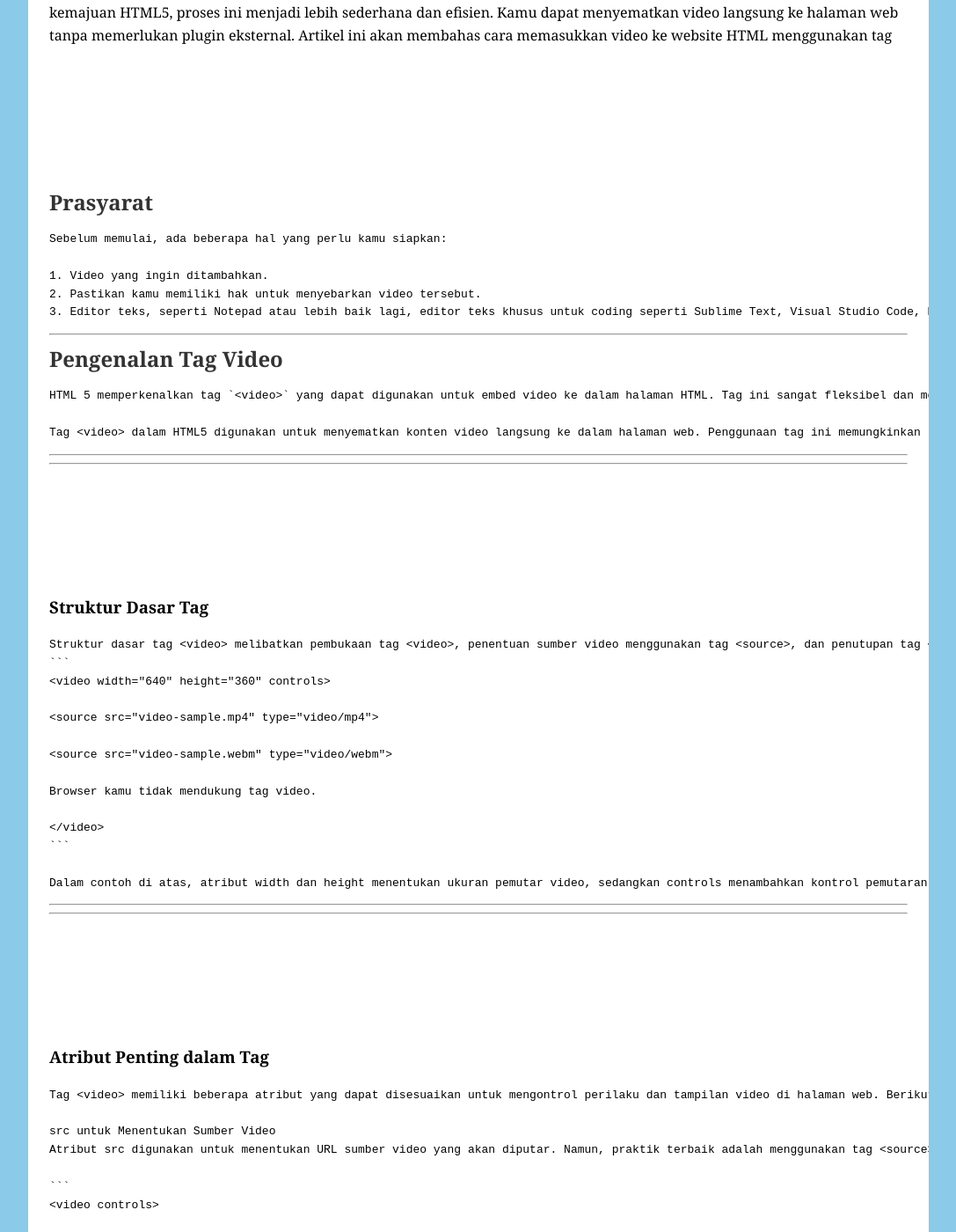
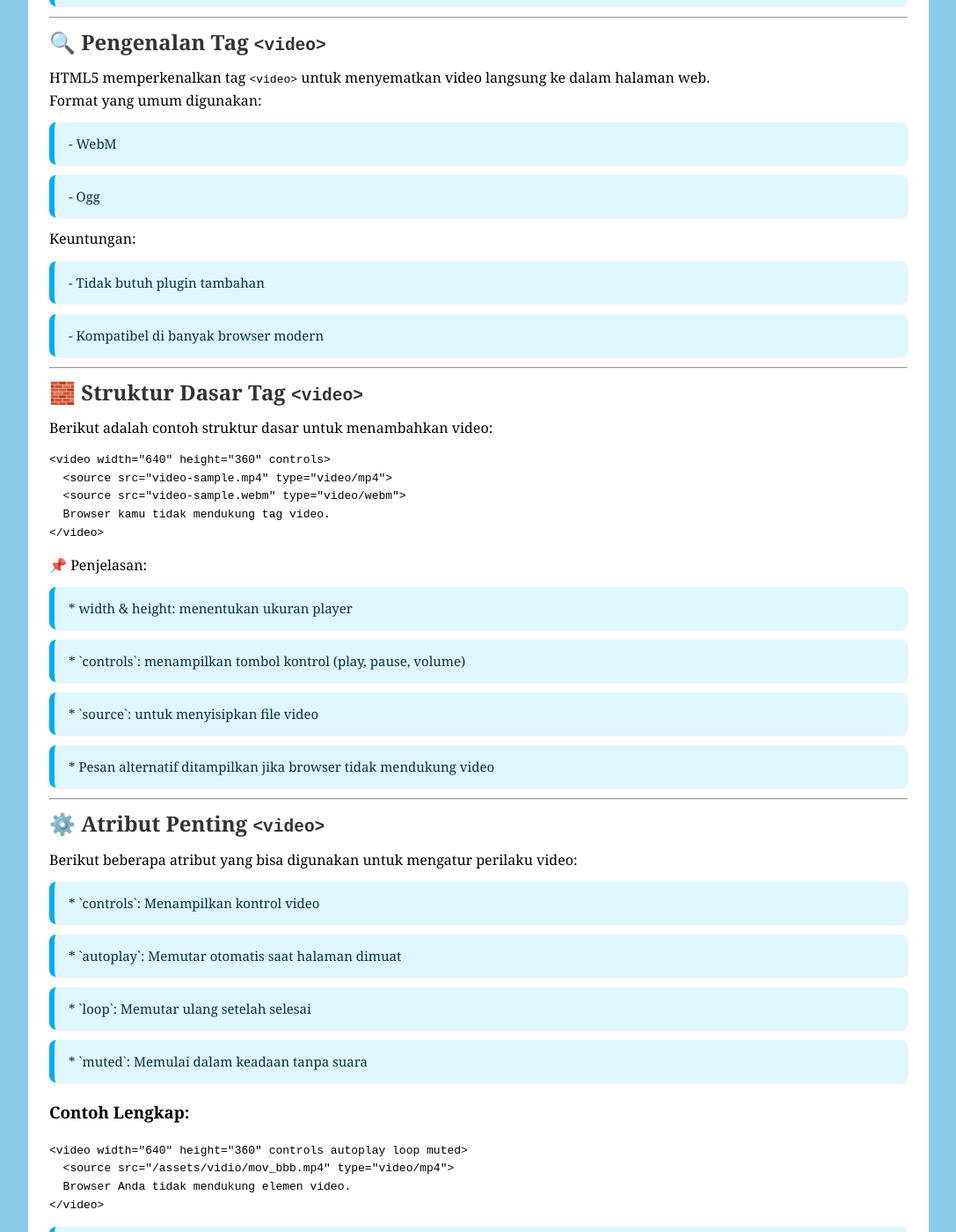
Before and after one commit to nursitaaa/nursitaaa.github.io, a Jekyll site: the page built from _posts/2025-05-03-Menambahkan-Vidio-diHTML.md, in a window 1280 px wide and 1400 px high, scrolled down 912 px. Shown: the whole window at 88% size, without its empty margins (96-1183 px from the left). Built offline with Jekyll 4.4.1, drawn with Linux system fonts in a browser that asks for light colours; some of the changed text lies outside the part shown.

Commit message:
update blog

`````diff
--- a/_posts/2025-05-03-Menambahkan-Vidio-diHTML.md
+++ b/_posts/2025-05-03-Menambahkan-Vidio-diHTML.md
@@ -1,173 +1,174 @@
 ---
 layout: post
-title: "Menambahkan Vidio di HTML"
+title: "Menambahkan Video di HTML"
 ---
 
-Berikut adalah penjelasan tentang cara Menambahkan Vidio di HTML.
-
-<video width="640" height="360" controls>
-  <source src="\nursitaaa\assets\vidio\mov_bbb.mp4" type="video/mp4">
-  Browser Anda tidak mendukung elemen video.
-</video>
+Berikut adalah materi lengkap tentang **Menambahkan Vidio di HTML** :
 
 
-Menambahkan video ke dalam website HTML dapat meningkatkan interaktivitas dan daya tarik bagi pengunjung. Dengan kemajuan HTML5, proses ini menjadi lebih sederhana dan efisien. Kamu dapat menyematkan video langsung ke halaman web tanpa memerlukan plugin eksternal. Artikel ini akan membahas cara memasukkan video ke website HTML menggunakan tag <video>, termasuk struktur dasar dan atribut penting yang perlu diperhatikan.
+# 🎬 Menambahkan Video di HTML
 
-## Prasyarat
+Menambahkan video ke dalam website HTML dapat meningkatkan **interaktivitas dan daya tarik pengguna**. Dengan adanya HTML5, kini kamu dapat menyematkan video langsung ke halaman web **tanpa plugin tambahan**.
 
-    Sebelum memulai, ada beberapa hal yang perlu kamu siapkan:
-
-    1. Video yang ingin ditambahkan.
-    2. Pastikan kamu memiliki hak untuk menyebarkan video tersebut.
-    3. Editor teks, seperti Notepad atau lebih baik lagi, editor teks khusus untuk coding seperti Sublime Text, Visual Studio Code, Notepad++, dll.
-
+Artikel ini akan membahas cara menggunakan tag `<video>`, atribut penting, dan praktik terbaik dalam menyisipkan video.
 
 ---
 
-## Pengenalan Tag Video
+## 📌 Prasyarat
 
-    HTML 5 memperkenalkan tag `<video>` yang dapat digunakan untuk embed video ke dalam halaman HTML. Tag ini sangat fleksibel dan mendukung berbagai format video, termasuk MP4, WebM, dan Ogg.
-
-    Tag <video> dalam HTML5 digunakan untuk menyematkan konten video langsung ke dalam halaman web. Penggunaan tag ini memungkinkan kamu menampilkan video tanpa memerlukan plugin tambahan, sehingga kompatibilitas dan aksesibilitas situs meningkat. Sebelum menambahkan video, pastikan format file video yang digunakan didukung oleh browser, seperti MP4, WebM, atau OGG.
+Sebelum mulai, pastikan kamu sudah memiliki:
+<div class="bubble">
+1. File video yang ingin ditampilkan
+</div>
+<div class="bubble">
+2. Hak atau izin untuk menggunakan video tersebut
+</div>
+<div class="bubble">
+3. Editor teks seperti VS Code, Sublime Text, atau Notepad++
+</div>
 
 ---
+
+## 🔍 Pengenalan Tag `<video>`
+
+HTML5 memperkenalkan tag `<video>` untuk menyematkan video langsung ke dalam halaman web.
+
+Format yang umum digunakan:
+<div class="bubble">
+- WebM
+</div>
+<div class="bubble">
+- Ogg
+</div>
+
+Keuntungan:
+<div class="bubble">
+- Tidak butuh plugin tambahan
+</div>
+<div class="bubble">
+- Kompatibel di banyak browser modern
+</div>
+
 ---
 
-### Struktur Dasar Tag <video>
+## 🧱 Struktur Dasar Tag `<video>`
 
-    Struktur dasar tag <video> melibatkan pembukaan tag <video>, penentuan sumber video menggunakan tag <source>, dan penutupan tag </video>. Berikut contoh sederhana:
-    ```
-    <video width="640" height="360" controls>
+Berikut adalah contoh struktur dasar untuk menambahkan video:
 
-    <source src="video-sample.mp4" type="video/mp4">
+```
+<video width="640" height="360" controls>
+  <source src="video-sample.mp4" type="video/mp4">
+  <source src="video-sample.webm" type="video/webm">
+  Browser kamu tidak mendukung tag video.
+</video>
+```
 
-    <source src="video-sample.webm" type="video/webm">
-
-    Browser kamu tidak mendukung tag video.
-
-    </video>
-    ```
-
-    Dalam contoh di atas, atribut width dan height menentukan ukuran pemutar video, sedangkan controls menambahkan kontrol pemutaran seperti play, pause, dan volume. Tag <source> digunakan untuk menentukan sumber video dengan atribut src sebagai lokasi file dan type sebagai format file. Menambahkan beberapa tag <source> dengan format berbeda memastikan kompatibilitas dengan berbagai browser.
-
+📌 Penjelasan:
+<div class="bubble">
+* width & height: menentukan ukuran player
+</div>
+<div class="bubble">
+* `controls`: menampilkan tombol kontrol (play, pause, volume)
+</div>
+<div class="bubble">
+* `source`: untuk menyisipkan file video
+</div>
+<div class="bubble">
+* Pesan alternatif ditampilkan jika browser tidak mendukung video
+</div>
 
 ---
+
+## ⚙️ Atribut Penting `<video>`
+
+Berikut beberapa atribut yang bisa digunakan untuk mengatur perilaku video:
+<div class="bubble">
+* `controls`: Menampilkan kontrol video
+</div>
+<div class="bubble">
+* `autoplay`: Memutar otomatis saat halaman dimuat
+</div>
+<div class="bubble">
+* `loop`: Memutar ulang setelah selesai
+</div>
+<div class="bubble">
+* `muted`: Memulai dalam keadaan tanpa suara
+</div>
+
+### Contoh Lengkap:
+
+```
+<video width="640" height="360" controls autoplay loop muted>
+  <source src="/assets/vidio/mov_bbb.mp4" type="video/mp4">
+  Browser Anda tidak mendukung elemen video.
+</video>
+```
+<div class="bubble">
+> ⚠️ Catatan: Autoplay hanya bekerja jika video dalam keadaan muted.
+</div>
 ---
 
-### Atribut Penting dalam Tag <video>
-    Tag <video> memiliki beberapa atribut yang dapat disesuaikan untuk mengontrol perilaku dan tampilan video di halaman web. Berikut beberapa atribut penting yang sering digunakan:
+## 🧪 Langkah-Langkah Menambahkan Video
 
-    src untuk Menentukan Sumber Video
-    Atribut src digunakan untuk menentukan URL sumber video yang akan diputar. Namun, praktik terbaik adalah menggunakan tag <source> di dalam tag <video> untuk mendefinisikan sumber video, memungkinkan penambahan beberapa format video untuk kompatibilitas yang lebih baik. Contoh:
+### 1. Siapkan Struktur HTML
 
-    ```
-    <video controls>
+Buat file HTML dan tambahkan tag `<video>` di bagian yang diinginkan.
 
-    <source src="video-sample.mp4" type="video/mp4">
+```
+<video width="640" height="360" controls>
+```
 
-    <source src="video-sample.webm" type="video/webm">
+### 2. Tambahkan Sumber Video
 
-    Browser kamu tidak mendukung tag video.
+Gunakan tag `<source>` untuk menentukan lokasi dan jenis file video:
 
-    </video>
-    ```
-
-    Ketika menambahkan beberapa sumber video dalam format berbeda, browser akan memilih format yang didukungnya, sehingga video dapat diputar dengan baik.
-
----
----
-
-## Cara Menambahkan Video
-
-    Berikut adalah langkah-langkah untuk menambahkan video ke halaman HTML:
-
- 1. Siapkan Tag Video
-
-        Buka editor teks kamu dan buat struktur dasar HTML jika belum ada. Kemudian, tambahkan tag `<video>` ke bagian yang kamu ingin letakkan videonya.
-
-        #### Contoh Dasar
-
-        Gunakan tag `<video>` untuk menyematkan video ke halaman web:
-
-        ```
-        <video width="640" height="360" controls>
-
-        ````
-
----
----
-
-        ### 2. Tambahkan Source Video
-
-        Selanjutnya, tambahkan tag `<source>` di dalam tag `<video>`. Tag ini digunakan untuk menunjukkan lokasi dan jenis file video.
-
-        Misalnya, jika kamu memiliki file video bernama “videoKu.mp4” di folder yang sama dengan file HTML, maka isi tag `<source>` akan menjadi seperti ini:
-
-        ```
-        <source src="\assets\vidio\mov_bbb.mp4" type="video/mp4">
-        Browser Anda tidak mendukung elemen video.
-        </video>
-        ```
----
----
+```
+<source src="/assets/vidio/mov_bbb.mp4" type="video/mp4">
+<source src="/assets/vidio/mov_bbb.webm" type="video/webm">
+```
 
 ### 3. Tambahkan Pesan Alternatif
 
-    Pesan ini akan ditampilkan jika browser yang digunakan pengunjung tidak mendukung tag video. Tambahkan teks ini langsung setelah tag `<source>`.
+Pesan ini akan muncul jika browser tidak mendukung tag `<video>`:
 
-    ```
-    Browser Anda tidak mendukung elemen video.
-    ```
+```
+Browser Anda tidak mendukung elemen video.
+```
+
+### 4. Simpan dan Jalankan
+
+Simpan file HTML dan buka di browser. Video seharusnya sudah tampil dan bisa dijalankan.
 
 ---
+
+## 🧾 Format File yang Didukung
+
+Beberapa format video yang didukung oleh browser:
+<div class="bubble">
+* ✅ **MP4**: Paling umum dan kompatibel
+</div>
+<div class="bubble">
+* ✅ **WebM**: Ukuran kecil, ideal untuk performa
+</div>
+<div class="bubble">
+* ✅ **Ogg**: Alternatif tambahan
+</div>
+
+### Contoh:
+
+```
+<video controls>
+  <source src="video.mp4" type="video/mp4">
+  <source src="video.webm" type="video/webm">
+  <source src="video.ogg" type="video/ogg">
+  Browser Anda tidak mendukung pemutar video.
+</video>
+```
+
 ---
 
-### 4. Cek Hasilnya
+## ✅ Kesimpulan
 
-    Simpan file HTML tersebut dan buka dengan browser. Jika semua langkah diikuti dengan benar, video harus sudah bisa muncul di halaman web.
-
-    #### Menambahkan Kontrol Video
-
-    Atribut `controls` pada tag `<video>` digunakan untuk menunjukkan kontrol video seperti play, pause, volume, dll. Jika kamu ingin menyembunyikannya, cukup hapus atribut ini.
+Dengan HTML5, kamu bisa menyematkan video dengan mudah dan fleksibel. Gunakan tag `<video>` dengan atribut dan format yang sesuai agar kontenmu tampil menarik dan kompatibel di berbagai perangkat.
 
 ---
----
-
-
-### 5. Menambahkan Otomatis Play
-
-    Jika kamu menginginkan videonya langsung diputar saat halaman dibuka, tambahkan atribut `autoplay` ke tag `<video>`. Contohnya seperti ini:
-
-    Beberapa atribut lain yang bisa digunakan:
-
-    * `autoplay`: Memutar otomatis saat halaman dimuat.
-    * `loop`: Mengulang video setelah selesai.
-    * `muted`: Memulai video tanpa suara.
-
-    Contoh:
-
-    ```
-    <video width="640" height="360" controls autoplay loop muted>
-    <source src="\assets\vidio\mov_bbb.mp4" type="video/mp4">
-    </video>
-    ```
-
-    > Catatan: Autoplay hanya berfungsi jika video dalam keadaan *muted*.
-
----
----
-
-## Format File yang Didukung
-
-    * **MP4 (paling umum dan kompatibel)**
-    * **WebM (ukuran lebih kecil, ideal untuk performa)**
-    * **Ogg (alternatif tambahan)**
-
-    ```
-    <video controls>
-    <source src="video.mp4" type="video/mp4">
-    <source src="video.webm" type="video/webm">
-    <source src="video.ogg" type="video/ogg">
-    Browser Anda tidak mendukung pemutar video.
-    </video>
-    ```
`````
Also changed, not shown: _posts/2025-05-03-Menambahkan-Audio-diHTML.md (+85 -44 lines).
